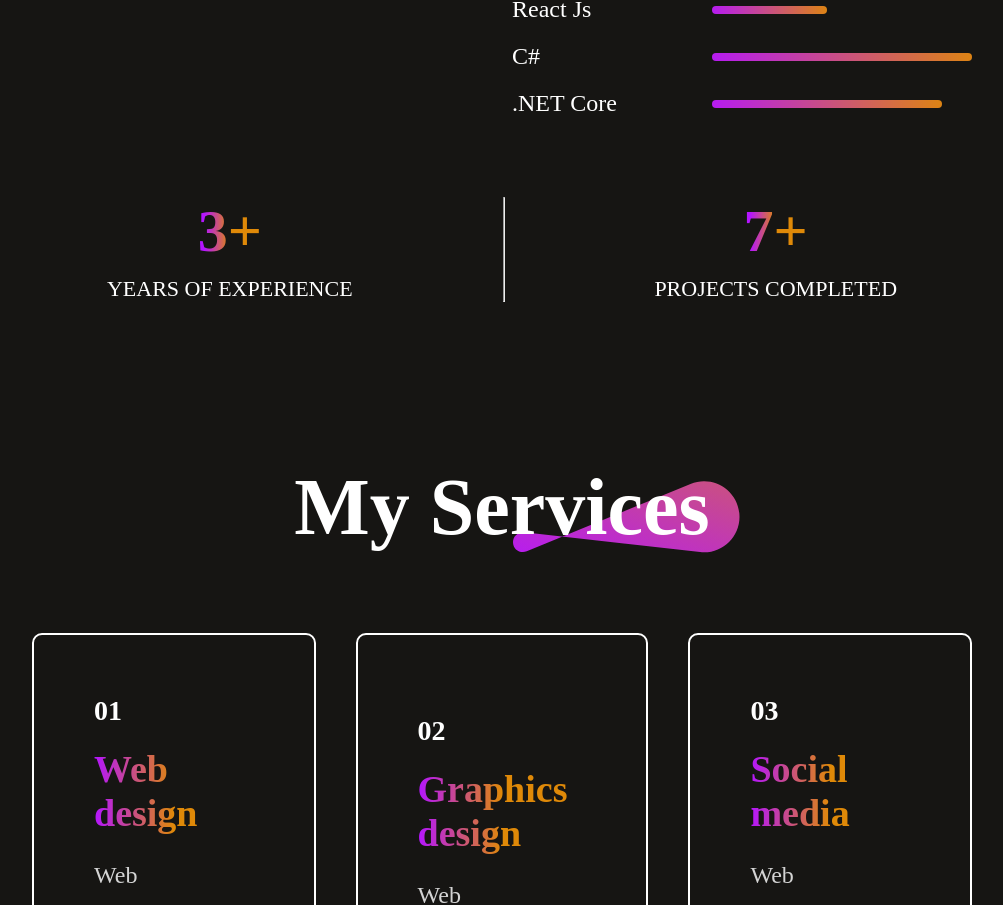
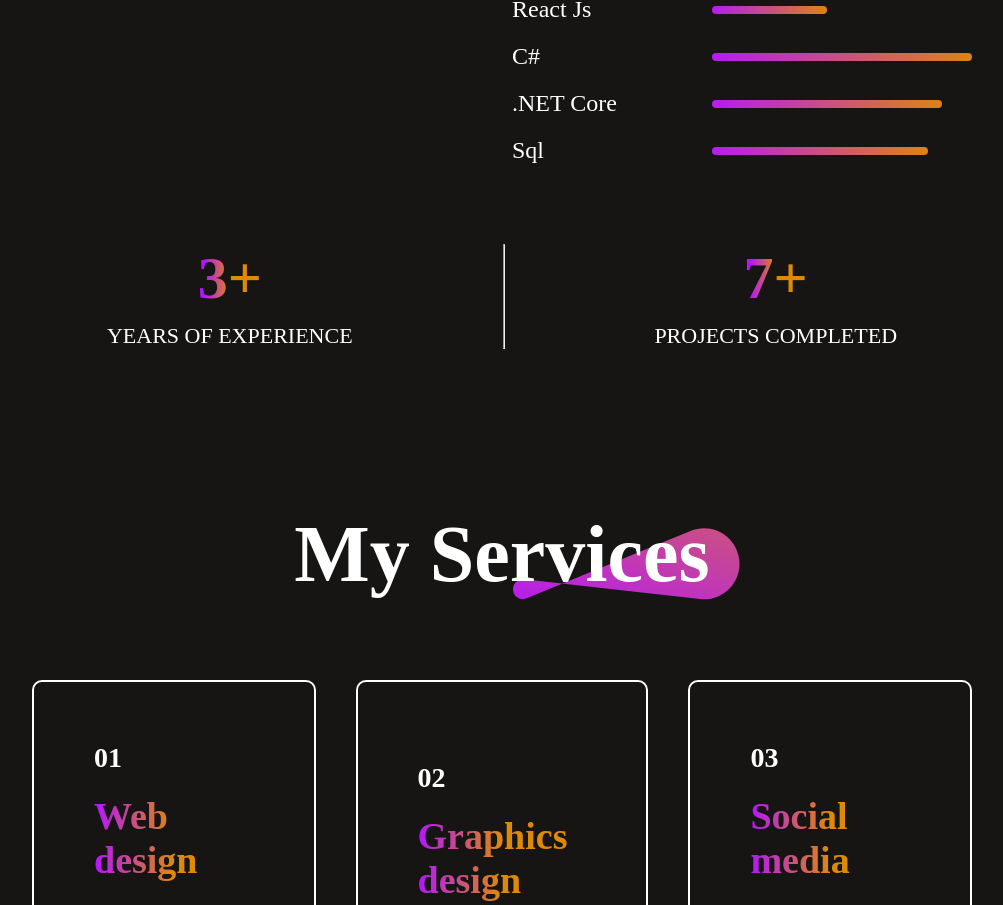
Before and after one commit to shaz290/portfolio-1, a React (Vite) app: page / in a window 1280 px wide. Shown: the part 1937-2842 px from the top of the page, without its empty margins (138-1141 px from the left). Built offline with nearby package versions, Linux system fonts and the light colour scheme; a web font is replaced by a local one.

Commit message:
sql added in skills section

```diff
--- a/src/Components/About/About.jsx
+++ b/src/Components/About/About.jsx
@@ -27,8 +27,10 @@ const About = () => {
                     <div className="about-skills">
                         <div className="about-skill"> <p>HTML & CSS</p> <hr style={{ width: "66%" }} /></div>
                         <div className="about-skill"> <p>React Js</p><hr style={{ width: "25%" }} /> </div>
-                        <div className="about-skill">   <p>C#</p><hr style={{ width: "65%" }} /></div>
+                        <div className="about-skill"> <p>C#</p><hr style={{ width: "65%" }} /></div>
                         <div className="about-skill"><p>.NET Core</p> <hr style={{ width: "50%" }} /></div>
+                        <div className="about-skill"><p>Sql</p> <hr style={{ width: "47%" }} /></div>
+
                     </div>
 
                 </div>
```
